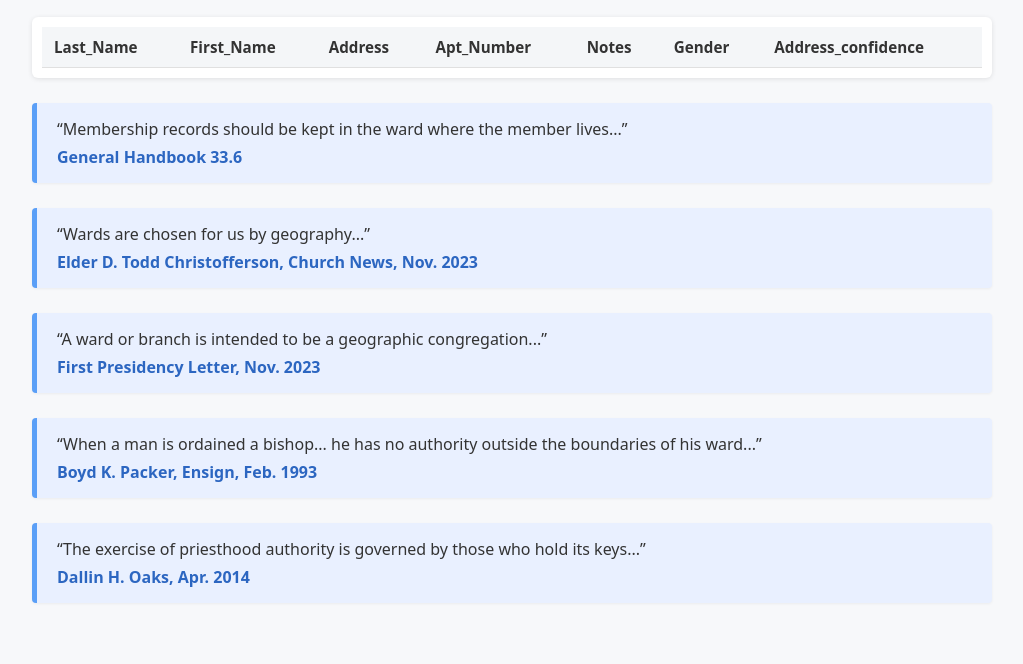
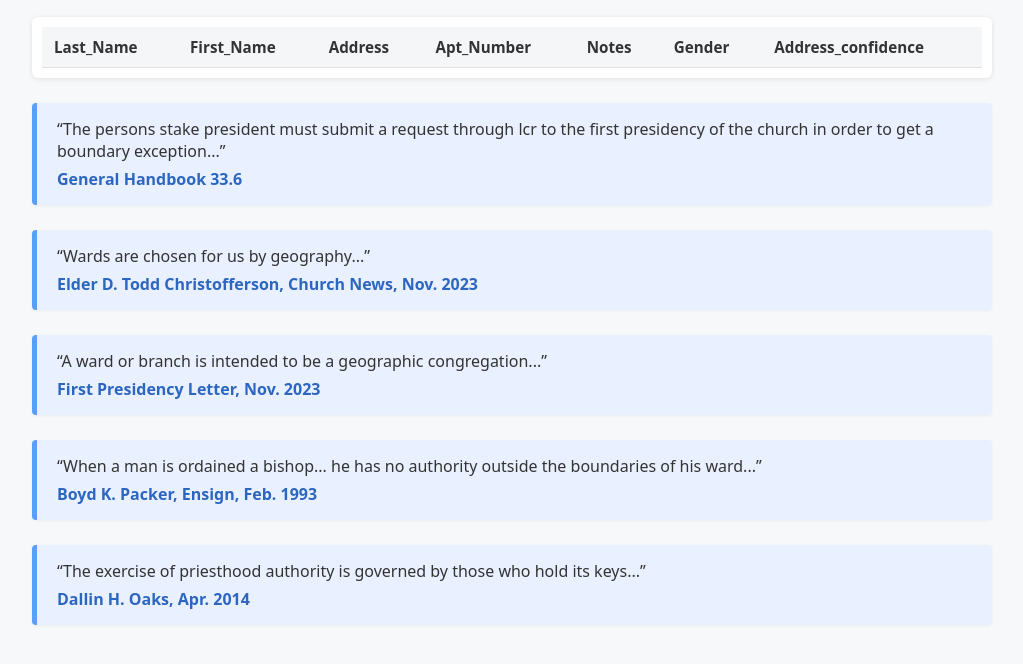
Before and after one commit to kdidso/out-of-boundary-report, a plain HTML site: page index.html in a window 1280 px wide. Shown: the part 128-792 px from the top of the page, without its empty margins (128-1151 px from the left). Drawn offline with Linux system fonts and the light colour scheme; no server answers.

Commit message:
Update index.html

```diff
--- a/index.html
+++ b/index.html
@@ -123,7 +123,7 @@
     </div>
 
     <div class="quote">
-      “Membership records should be kept in the ward where the member lives...”
+      “The persons stake president must submit a request through lcr to the first presidency of the church in order to get a boundary exception...”
       <a href="https://www.churchofjesuschrist.org/study/manual/general-handbook/33-records-and-reports" target="_blank">General Handbook 33.6</a>
     </div>
     <div class="quote">
```
